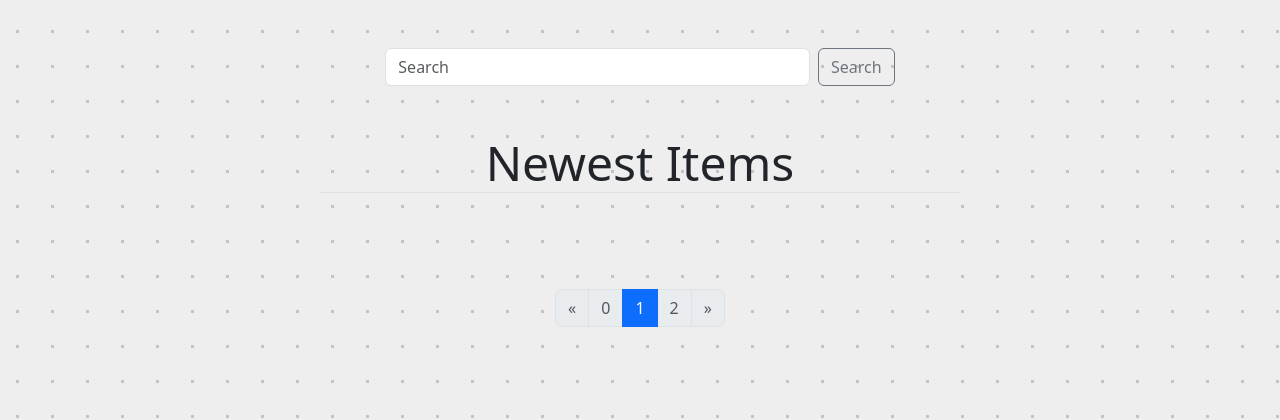
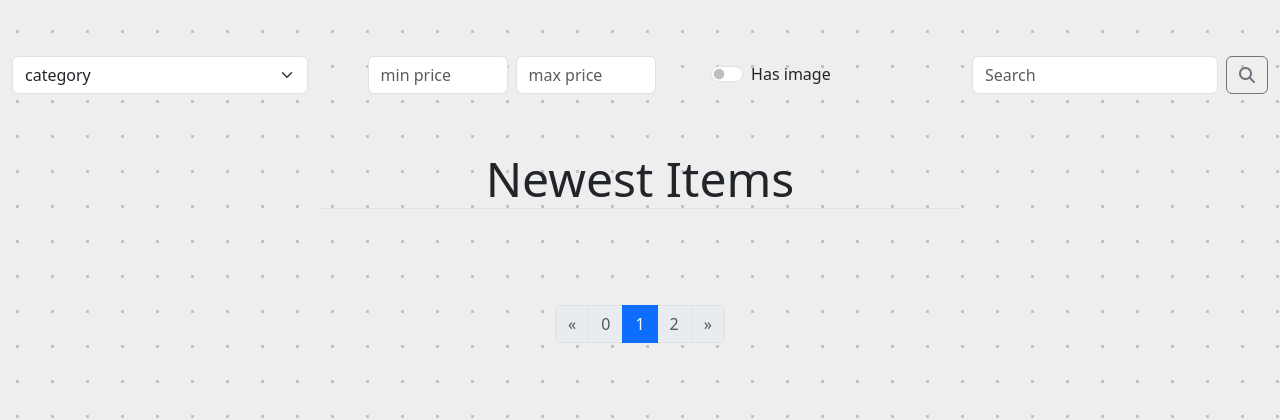
Before and after one commit to raziie/Divar_DB, a Flask app: page /market/home/ in a window 1280 px wide. Shown: the part 56-476 px from the top of the page. Run offline with Flask 3, Linux system fonts and the light colour scheme; the visitor is signed in with stand-in values (Sample User, id 1); data that the repository does not hold is empty; some libraries are stand-ins or nearby versions.

Commit message:
add search form to home.html

```diff
--- a/app/templates/base.html
+++ b/app/templates/base.html
@@ -24,6 +24,11 @@
       background-image: radial-gradient(#c2c2c7 1.75px, #eeeeee 1.75px);
       background-size: 35px 35px;
     }
+
+    a:link {
+      text-decoration: none;
+    }
+
 
     footer {
       margin-top: auto;
--- a/app/templates/home.html
+++ b/app/templates/home.html
@@ -4,17 +4,40 @@ Home
 {% endblock %}
 
 {% block content %}
+
 <div class="container mt-5">
-  <div class="row d-flex align-items-center justify-content-center">
-    <div class="col-10 col-lg-5">
-      <form class="d-flex" role="search" method="post" action="{{url_for('market.home') }}">
-        <input class="form-control me-2" value="{{ request.form['searchString'] }}" type="search" placeholder="Search"
+      <form class="row d-flex align-items-center justify-content-between" role="search" method="post" action="{{url_for('market.home') }}"  id="search-form">
+        <div class="form-group d-flex flex-row align-items-center col-lg-3">
+            <select id="adCat" name="adCat" class="form-select my-2" required>
+              <option disabled selected>category</option>
+              {% for cat in ad_categories %}
+              <option value="{{ cat['AdCatID'] }}">{{ cat['Category'] }}</option>
+              {% endfor %}
+            </select>
+        </div>
+
+        <div class="form-group d-flex flex-row align-items-center col-lg-3">
+          <input type="number" class="form-control me-2" name="minPrice" id="minPrice" placeholder="min price" value="{{ request.form['minPrice'] }}">
+          <input type="number" class="form-control me-2" name="maxPrice" id="maxPrice" placeholder="max price" value="{{ request.form['maxPrice'] }}">
+        </div>
+
+        <div class="form-group form-check form-switch col-lg-2">
+          <input class="form-check-input" type="checkbox" id="photo" name="photo" value="*ads_imgs*"/>
+          <label class="form-check-label" for="photo">Has image</label>
+        </div>
+
+          <!-- Hidden input for page number -->
+    <input type="hidden" name="page" id="page-input" value="{{ page }}">
+
+    <div class="form-group d-flex justify-content-center col-lg-3">
+
+      <input class="form-control me-2" value="{{ request.form['searchString'] }}" type="search" placeholder="Search"
           name="searchString">
-        <button class="btn btn-outline-secondary" type="submit">Search</button>
+        <button class="btn btn-outline-secondary" type="submit"><i class="fa fa-search"></i></button>
+      </div>
       </form>
-    </div>
-  </div>
 </div>
+
 
 <div class="container">
   <div class="row text-center d-flex align-items-center justify-content-center">
```
